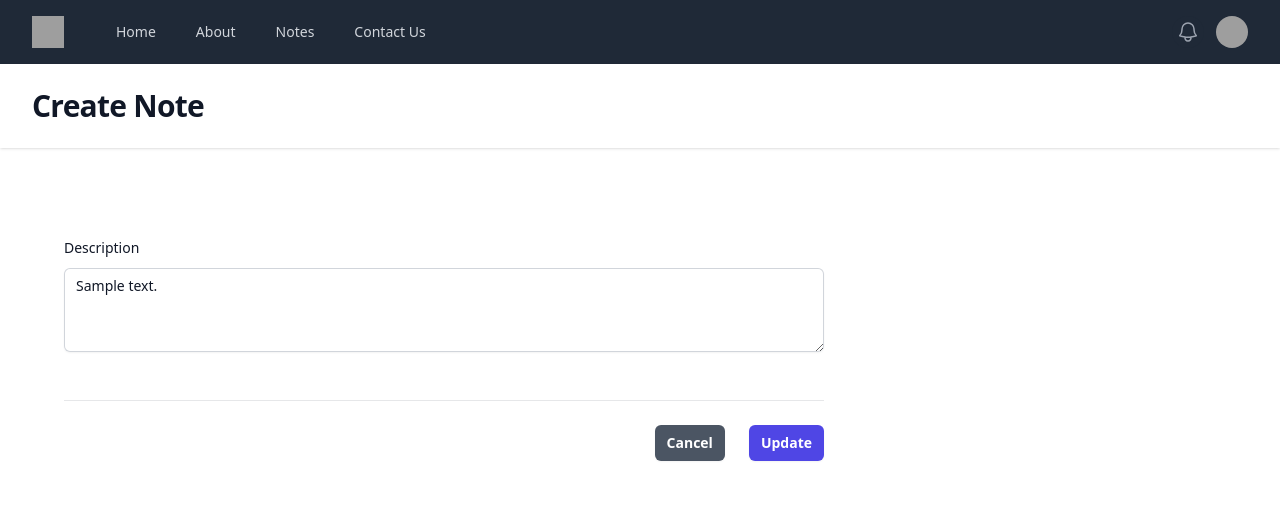
After one commit to MGhait/CAT-backend, a PHP site: page /note/edit?id=1 in a window 1280 px wide. The commit adds this page. Shown: the top 508 px of the page. Run offline with PHP 8.4, Linux system fonts and the light colour scheme; tables that the repository leaves empty or names only in its code hold one stand-in row (values such as "Sample post"); some libraries are stand-ins or nearby versions; grey boxes are pictures that could not be loaded.

Commit message:
Finish First CRUD project LARACAST ep36

```diff
--- /dev/null
+++ b/PHP-Laravel/code/test-01/controllers/notes/edit.php
@@ -0,0 +1,16 @@
+<?php
+use core\Database;
+use core\App;
+$db = App::resolve(Database::class);
+
+$currentUserId = 1 ;
+$note = $db->query("SELECT * FROM notes WHERE id = :id", [
+    'id' => $_GET["id"]
+])->findOrFail();
+
+authorize($note['user_id'] == $currentUserId);
+view("notes/edit.view.php" ,[
+    'heading'=> 'Create Note',
+    'errors'=> [],
+    'note'=>$note
+]);
--- a/PHP-Laravel/code/test-01/routes.php
+++ b/PHP-Laravel/code/test-01/routes.php
@@ -8,5 +8,8 @@ $router->get('/notes','controllers/notes/index.php');
 $router->get('/note','controllers/notes/show.php');
 $router->delete('/note','controllers/notes/destroy.php');
 
+$router->get('/note/edit','controllers/notes/edit.php');
+$router->patch('/note','controllers/notes/update.php');
+
 $router->get('/note/create','controllers/notes/create.php');
 $router->post('/notes','controllers/notes/store.php');
--- /dev/null
+++ b/PHP-Laravel/code/test-01/views/notes/edit.view.php
@@ -0,0 +1,62 @@
+<?php require base_bath('views/partials/head.php')?>
+<?php require base_bath('views/partials/nav.php');?>
+<?php require base_bath('views/partials/banner.php')?>
+<main>
+    <div class="mx-auto max-w-7xl py-6 sm:px-6 lg:px-8">
+
+       <div class="mx-auto max-w-7xl py-6 sm:px-6 lg:px-8">
+           <div>
+               <div class="md:grid md:grid-cols-3 md:gap-6">
+                   <div class="mt-5 md:col-span-2 md:mt-0">
+                       <form method="POST" action="/note">
+                           <input type="hidden" name="_method" value="PATCH">
+                           <input type="hidden" name="id" value="<?= $note['id'] ?>">
+                           <div class="space-y-12">
+                               <div class="border-b border-gray-900/10 pb-12">
+                                   <div class="mt-10 grid grid-cols-1 gap-x-6 gap-y-8 sm:grid-cols-6">
+                                       <div class="col-span-full">
+                                           <label for="about" class="block text-sm font-medium leading-6 text-gray-900">Description</label>
+                                           <div class="mt-2">
+                                               <textarea
+                                                   id="body"
+                                                   name="body"
+                                                   rows="3"
+                                                   class="block w-full rounded-md border-0 py-1.5 text-gray-900 shadow-sm ring-1 ring-inset ring-gray-300 placeholder:text-gray-400 focus:ring-2 focus:ring-inset focus:ring-indigo-600 sm:text-sm sm:leading-6"
+                                                   placeholder="Here's an idea for a note.."
+
+                                               ><?=  $note['body'] ?></textarea>
+                                               <?php if(isset($errors['body'])) : ?>
+                                                <p class="text-red-500 text-xs mt-2">
+                                                    <?= $errors['body']?>
+                                                </p>
+                                               <?php endif; ?>
+                                           </div>
+                                       </div>
+                                   </div>
+                               </div>
+                           </div>
+                           <div class="mt-6 flex items-center justify-end gap-x-6 gap-x-4 justify-end">
+
+                               <a
+                                       href="/notes"
+                                       class="rounded-md bg-gray-600 px-3 py-2 text-sm font-semibold text-white shadow-sm hover:bg-indigo-500 focus-visible:outline focus-visible:outline-2 focus-visible:outline-offset-2 focus-visible:outline-indigo-600"
+                               >
+                                   Cancel
+                               </a>
+                               <button
+                                       type="submit"
+                                       class="rounded-md bg-indigo-600 px-3 py-2 text-sm font-semibold text-white shadow-sm hover:bg-indigo-500 focus-visible:outline focus-visible:outline-2 focus-visible:outline-offset-2 focus-visible:outline-indigo-600"
+                               >
+                                   Update
+                               </button>
+                           </div>
+                       </form>
+
+
+                   </div>
+               </div>
+           </div>
+       </div>
+    </div>
+</main>
+<?php require base_bath('views/partials/footer.php') ?>
```
Also changed, not shown: PHP-Laravel/code/test-01/controllers/notes/update.php (added, +43 -0 lines), PHP-Laravel/code/test-01/views/notes/show.view.php (+11 -7 lines), PHP-Laravel/code/test-01/README.md.
